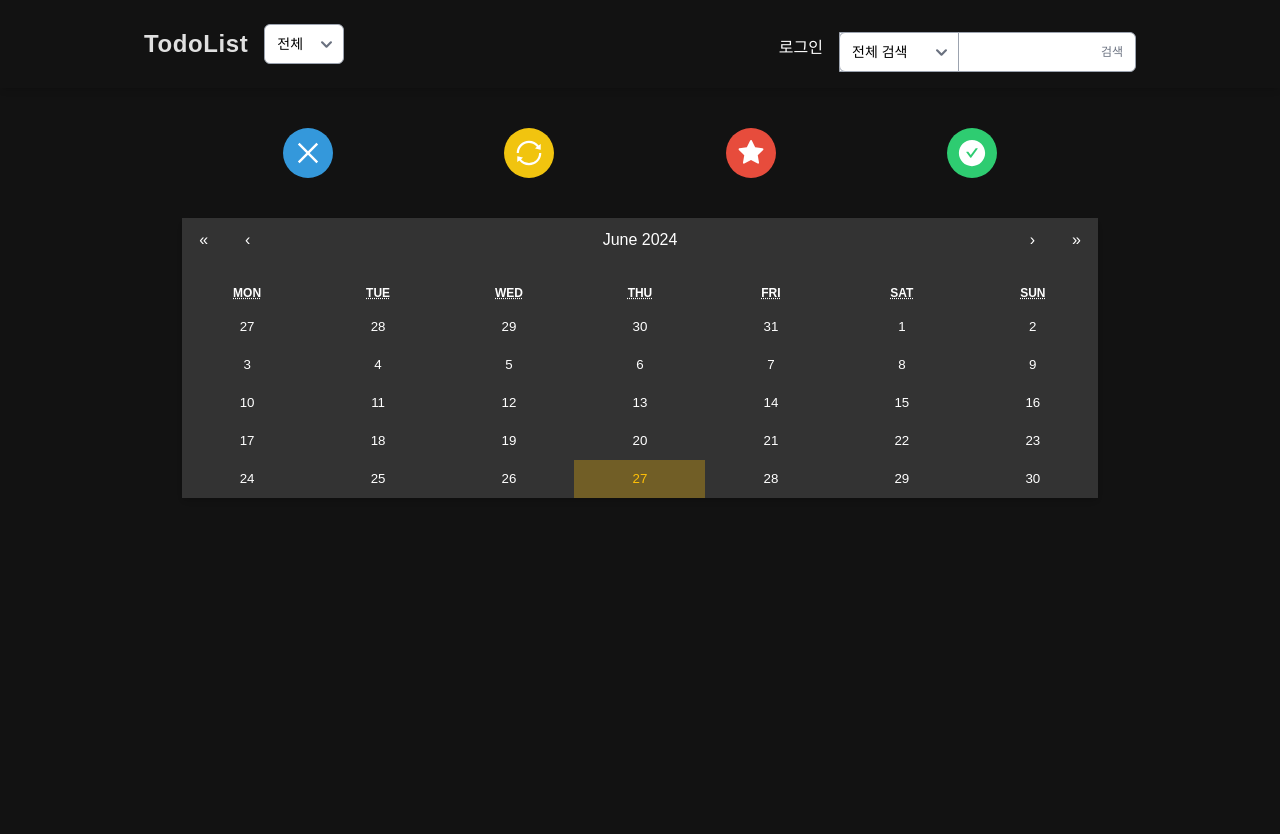
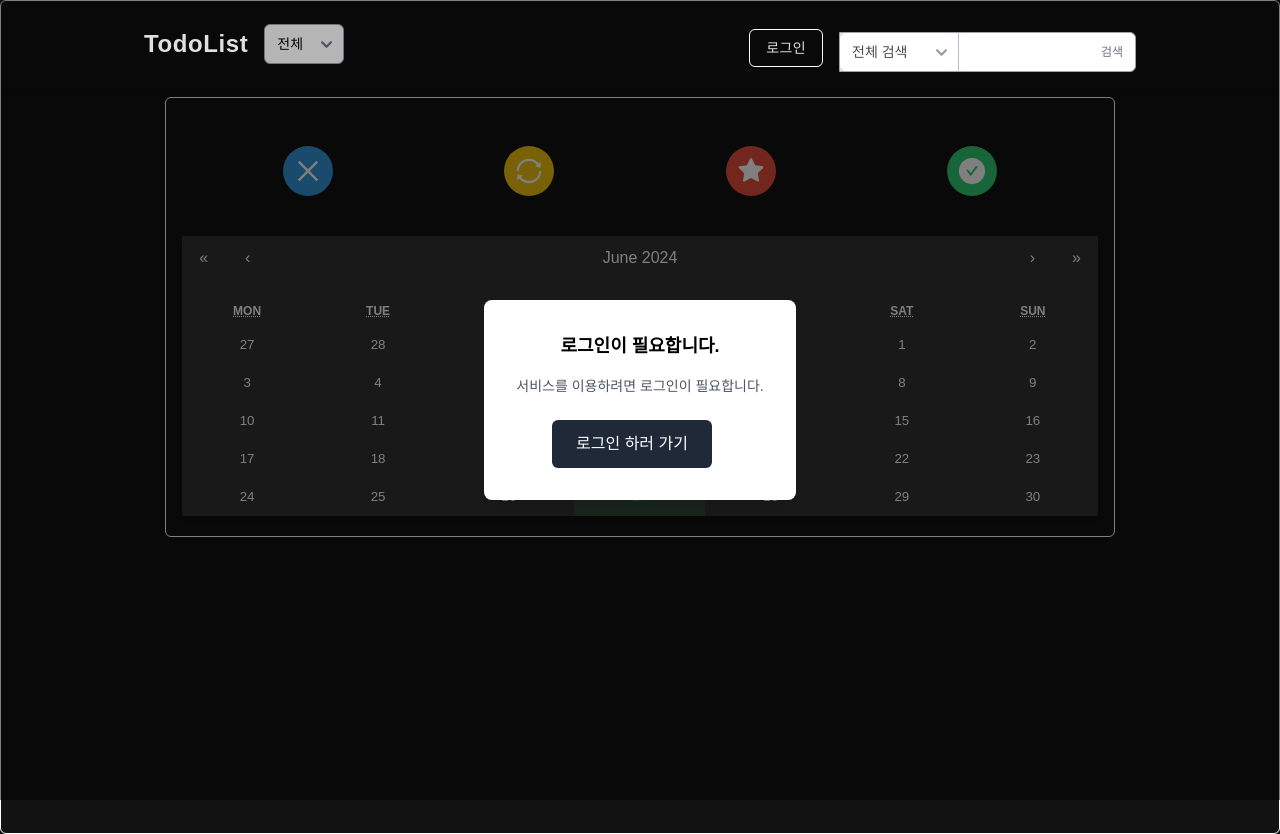
Before and after one commit to myqkq111/todo-project-frontend, a React (Vite) app: page / in a window 1280 px wide. Before the commit the page ends 800 px from the top, so only its background shows below. Built offline with nearby package versions, Linux system fonts and the light colour scheme; no server answers.

Commit message:
기능 최종 완성

```diff
--- a/src/App.jsx
+++ b/src/App.jsx
@@ -11,6 +11,7 @@ import Calen from "./component/Calen";
 import { useNavigate, Routes, Route } from "react-router-dom";
 import axios from "axios";
 import Profile from "./component/Profile";
+import LoginPopup from "./component/LoginPopup";
 
 function App() {
   const [value, setValue] = useState(new Date());
@@ -23,18 +24,14 @@ function App() {
   const [todos, setTodos] = useState([]);
   const [list1Value, setList1Value] = useState([]);
   const [list1Name, setList1Name] = useState([]);
+  const [date, setDate] = useState(new Date());
   const navigate = useNavigate();
   const catRef = useRef(null);
 
   useEffect(() => {
     if (localStorage.getItem("token")) {
       const token = localStorage.getItem("token");
-      if (token) {
       setIsLoggedIn(true);
-      }
-      if (!token) {
-        throw new Error("User not authenticated");
-      }
       axios.defaults.headers.common["Authorization"] = `Bearer ${token}`;
     }
   }, []);
@@ -263,7 +260,12 @@ function App() {
     }
   };
 
+  const handleDateChange = (newDate) => {
+    setDate(newDate);
+  };
+
   return (
+    <div className="border border-white rounded-md p-4 ">
       <div className="App min-h-screen flex flex-col bg-dark text-dark transition-colors duration-300">
         <Header
           dropdownValue={dropdownValue}
@@ -277,11 +279,17 @@ function App() {
           handleTodolistClick={handleTodolistClick} // 핸들러 추가
           handleIconClick={handleIconClick}
         />
-      <div className="content flex flex-col gap-10 mt-20 mx-auto max-w-screen-lg p-4">
+        <div className="content flex flex-col gap-10 mt-20 mx-auto max-w-screen-lg p-4 border border-white rounded-md">
           {currentView === "calendar" && (
             <>
               <Middle handleIconClick={handleIconClick} />
-            <Calen handleDateClick={handleDateClick} todos={todos} />
+              <Calen
+                handleDateClick={handleDateClick}
+                todos={todos}
+                date={date}
+                handleDateChange={handleDateChange}
+              />
+              {localStorage.getItem("token") ? <></> : <LoginPopup />}
             </>
           )}
           {currentView === "list1" && (
@@ -315,6 +323,7 @@ function App() {
             />
           )}
         </div>
+
         {(currentView === "list1" ||
           currentView === "list2" ||
           currentView === "iconList") && (
@@ -323,6 +332,7 @@ function App() {
             onClick={handleBackToCalendar}
           ></div>
         )}
+
         <img ref={catRef} src="/cat.PNG" className="cat" alt="cat" />
 
         {/* 프로필 페이지 라우트 설정 */}
@@ -330,6 +340,7 @@ function App() {
           <Route path="/profile" element={<Profile />} />
         </Routes>
       </div>
+    </div>
   );
 }
 
--- a/src/component/Calen.jsx
+++ b/src/component/Calen.jsx
@@ -2,7 +2,7 @@ import React from "react";
 import Calendar from "react-calendar";
 import "react-calendar/dist/Calendar.css"; // 기본 스타일 유지
 
-function Calen({ handleDateClick, todos }) {
+function Calen({ handleDateClick, todos, date, handleDateChange }) {
   const tileContent = ({ date, view }) => {
     if (view === "month") {
       const dateString = new Date(date);
@@ -25,10 +25,12 @@ function Calen({ handleDateClick, todos }) {
   return (
     <div className="calendar-container relative mb-1 bg-white text-black shadow-md rounded-md ">
       <Calendar
+        value={date}
         className="w-full border-none"
         onClickDay={(event) => {
           handleDateClick(event);
         }}
+        onChange={handleDateChange}
         tileContent={tileContent}
         tileClassName={({ date, view }) => {
           if (view === "month") {
--- a/src/component/Header.jsx
+++ b/src/component/Header.jsx
@@ -37,6 +37,7 @@ function Header({
             TodoList
           </h1>
           <select
+            disabled={!isLoggedIn}
             value={dropdownValue}
             onChange={handleDropdownChange}
             className="px-3 py-2 border border-gray-400 rounded-md text-sm bg-white text-black h-10"
@@ -49,36 +50,33 @@ function Header({
         <div className="flex items-center gap-4 mt-2">
           {isLoggedIn ? (
             <>
-              <button
-                onClick={handleLogout}
-                className="py-2 px-4 bg-blue-500 text-white rounded-md hover:bg-blue-600 focus:outline-none focus:bg-blue-600"
-              >
+              <button onClick={handleLogout} className="text-sm tracking-wide">
                 로그아웃
               </button>
               <button
                 onClick={() => {
-                  console.log("Delete button clicked");
                   handleDelete();
                 }}
-                className="py-2 px-4 bg-red-500 text-white rounded-md hover:bg-red-600 focus:outline-none focus:bg-red-600"
+                className="text-sm tracking-wide"
               >
                 회원 탈퇴
               </button>
-              <Link
-                to="/update"
-                className="py-2 px-4 bg-yellow-300 text-white rounded-md hover:bg-yellow-400 focus:outline-none focus:bg-yellow-600"
-              >
+              <Link to="/update" className="text-sm tracking-wide">
                 회원정보 수정
               </Link>
             </>
           ) : (
-            <Link to="/login" className="text-white">
+            <Link
+              to="/login"
+              className="text-sm tracking-wide border border-white rounded-md py-2 px-4"
+            >
               로그인
             </Link>
           )}
           <div className="controls flex gap-4 items-center mt-2">
             <div className="relative flex items-center">
               <select
+                disabled={!isLoggedIn}
                 ref={selectRef}
                 value={searchCategory}
                 onChange={handleSearchCategoryChange}
@@ -90,10 +88,11 @@ function Header({
                 <option value="직장 검색">직장 검색</option>
               </select>
               <input
+                disabled={!isLoggedIn}
                 ref={inputRef}
                 type="text"
                 placeholder="검색"
-                className="pl-32 pr-3 py-2 border border-gray-400 rounded-r-md text-sm bg-white text-black h-10 text-right text-xs"
+                className="pl-32 pr-3 py-2 border border-gray-400 rounded-r-md text-sm bg-white text-black h-10 text-right text-xs "
                 onKeyDown={(event) => handleKeyPress(event)}
               />
             </div>
--- a/src/component/Login.jsx
+++ b/src/component/Login.jsx
@@ -25,7 +25,6 @@ function Login() {
 
       const { token } = response.data;
 
-      console.log("Received JWT Token:", token);
       localStorage.setItem("token", token);
 
       setIsLoggedIn(true);
--- /dev/null
+++ b/src/component/LoginPopup.jsx
@@ -0,0 +1,27 @@
+import React from "react";
+import { Link } from "react-router-dom";
+
+function LoginPopup() {
+  return (
+    <div className="fixed inset-0 flex items-center justify-center bg-black bg-opacity-50 text-white">
+      <div className="bg-white p-8 rounded-lg shadow-lg text-center max-w-md">
+        <p className="text-lg font-semibold mb-4 text-black">
+          로그인이 필요합니다.
+        </p>
+        <p className="text-sm text-gray-600 mb-6">
+          서비스를 이용하려면 로그인이 필요합니다.
+        </p>
+        <div className="flex justify-center">
+          <Link
+            to="/login"
+            className="bg-gray-800 text-white px-6 py-3 rounded-md hover:bg-gray-900 mr-4 focus:outline-none"
+          >
+            로그인 하러 가기
+          </Link>
+        </div>
+      </div>
+    </div>
+  );
+}
+
+export default LoginPopup;
```
Lines whose indentation alone changed are shown as unchanged.
